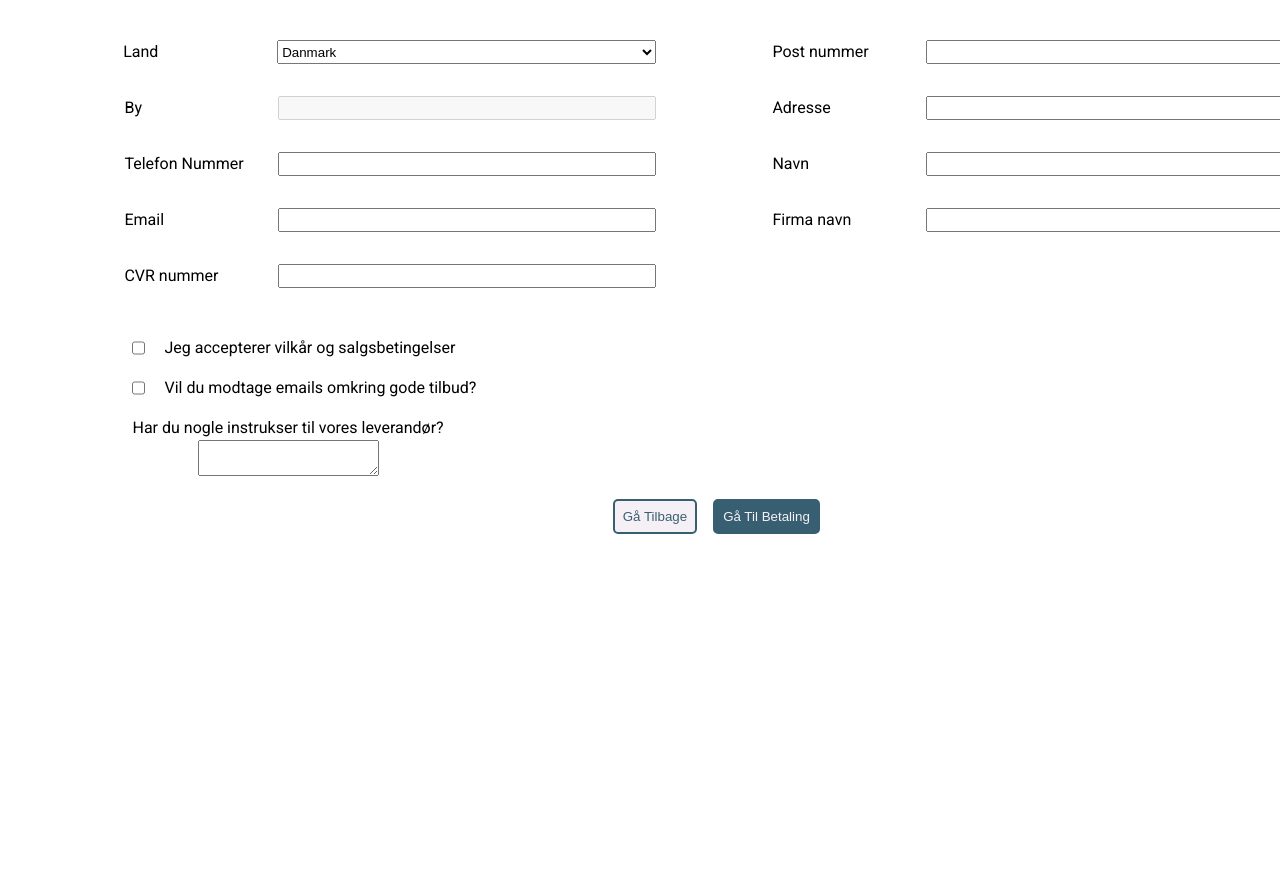
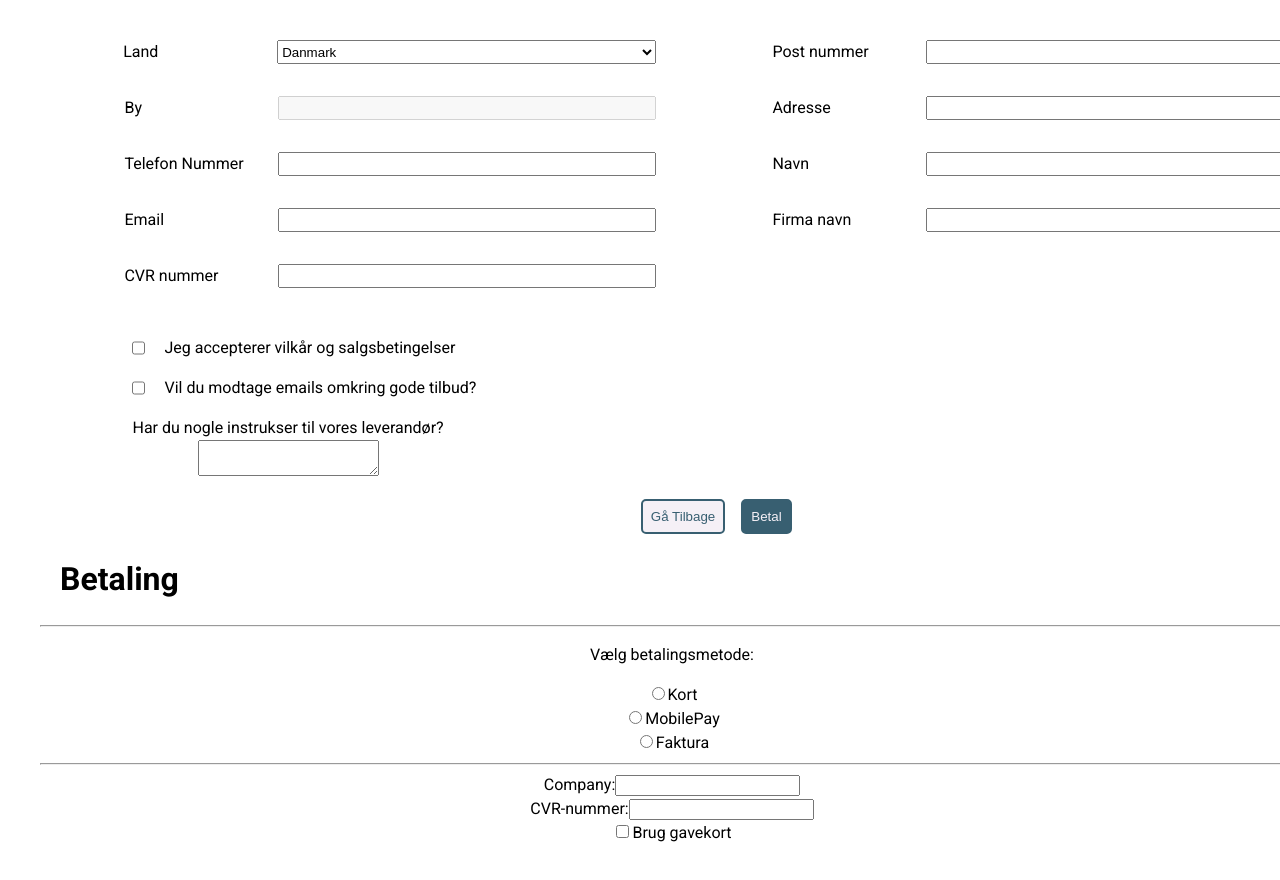
Before and after one commit to KingBendico/Webtech-project, a React (Vite) app: page /checkout in a window 1280 px wide. Shown: the top 880 px of the page. Before the commit the page ends 800 px from the top, so only its background shows below. Built offline with nearby package versions, Linux system fonts and the light colour scheme.

Commit message:
moved payment component to checkout

```diff
--- a/src/components/CustomerAgreePrefsInput/CustomerAgreePrefsInput.tsx
+++ b/src/components/CustomerAgreePrefsInput/CustomerAgreePrefsInput.tsx
@@ -88,11 +88,11 @@ export default function CustomerAgreePrefsInput() {
           customerInfo.vatNumber.length == 8) &&
         customerInfo.email.includes("@") ? (
           <button id="pay" onClick={pay}>
-            Gå Til Betaling
+            Betal
           </button>
         ) : (
           <button id="pay" disabled>
-            Gå Til Betaling
+            Betal
           </button>
         )}
       </div>
--- a/src/pages/Payment/Payment.tsx
+++ b/src/components/PaymentMethod/Payment.tsx
@@ -2,9 +2,7 @@ import React, { useState } from 'react';
 import { render } from 'react-dom';
 import { Item} from "../../types/types";
 
-interface Props {
-  items: Item[];
-}
+
 
 
 type PaymentMethod = 'MobilePay' | 'GiftCard' | 'Invoice';
--- a/src/context/UserContext.tsx
+++ b/src/context/UserContext.tsx
@@ -1,9 +1,9 @@
 import { createContext, useContext } from "react";
-import { customerInfo } from "../types/types";
+import { CustomerInfo } from "../types/types";
 
 type UserContextType = {
-    customerInfo: customerInfo;
-    setCustomerInfo: React.Dispatch<React.SetStateAction<customerInfo>>;
+    customerInfo: CustomerInfo;
+    setCustomerInfo: React.Dispatch<React.SetStateAction<CustomerInfo>>;
 };
 
 export const CustomerContext = createContext<UserContextType>({
--- a/src/pages/Checkout/Checkout.tsx
+++ b/src/pages/Checkout/Checkout.tsx
@@ -1,11 +1,13 @@
 import CustomerInfoInput from "../../components/CustomerInfoInput/CustomerInfoInput";
 import CustomerAgreePrefsInput from "../../components/CustomerAgreePrefsInput/CustomerAgreePrefsInput";
+import Payment from "../../components/PaymentMethod/Payment";
 
 export default function Checkout() {
   return (
     <>
       <CustomerInfoInput />
       <CustomerAgreePrefsInput />
+      <Payment />
     </>
   );
 }
```
